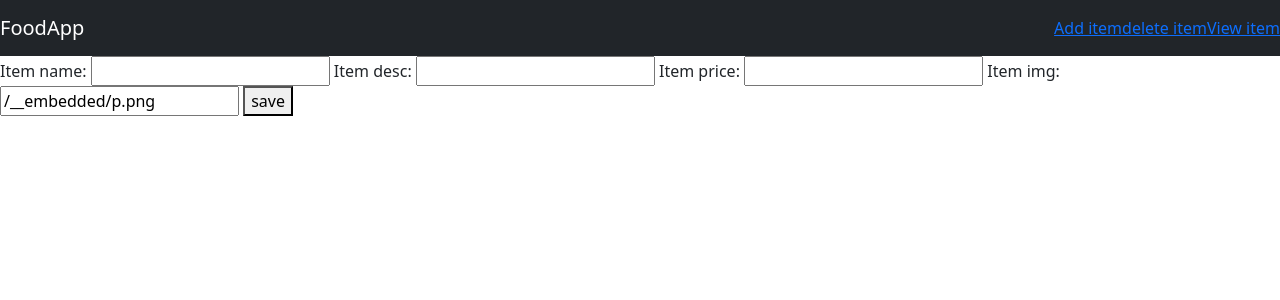
After one commit to Adwaith-NP/Udemy-django-projects, a Django app: page /add/ in a window 1280 px wide. The commit adds this page. Shown: the top 300 px of the page. Run offline with Django 4.2, Linux system fonts and the light colour scheme.

Commit message:
new updates

```diff
--- /dev/null
+++ b/project1/food/form.py
@@ -0,0 +1,7 @@
+from django import forms
+from .models import item
+
+class addItem(forms.ModelForm):
+    class Meta:
+        model = item
+        fields = ['item_name','item_desc','item_price','item_img']
--- /dev/null
+++ b/project1/food/templates/food/add.html
@@ -0,0 +1,8 @@
+{% extends 'food/base.html' %}
+{% block body %}
+    <form method="post">
+        {% csrf_token %}
+        {{form}}
+        <button type="submit">save</button>
+    </from>
+{%endblock%}
--- a/project1/food/templates/food/base.html
+++ b/project1/food/templates/food/base.html
@@ -15,7 +15,7 @@
             <a href=# class="navbar-brand">FoodApp</a>
 
             <div class="navbar">
-                <a class="nav-item nave-link" href="#">Add item</a>
+                <a class="nav-item nave-link" href="{% url 'food:add' %}">Add item</a>
                 <a class="nav-item nave-link" href="#">delete item</a>
                 <a class="nav-item nave-link" href="#">View item</a>
             </div>
--- a/project1/food/urls.py
+++ b/project1/food/urls.py
@@ -7,4 +7,5 @@ urlpatterns = [
     path('',views.index,name = 'Index'),
     path('item/',views.item_l,name = "item"),
     path('detail/<int:item_id>/',views.detail,name = "detail"),
+    path('add/',views.add_Item,name="add")
 ]
--- a/project1/food/views.py
+++ b/project1/food/views.py
@@ -1,7 +1,8 @@
 from django.http import HttpResponse
-from django.shortcuts import render
+from django.shortcuts import render,redirect
 from food.models import item
 from django.template import loader
+from food.form import addItem
 # Create your views here.
 
 def index(request):
@@ -21,3 +22,11 @@ def detail(request,item_id):
         'item_detail':details,
     }
     return render(request,'food/detail.html',context)
+
+def add_Item(request):
+    form = addItem(request.POST or None)
+
+    if form.is_valid():
+        form.save()
+        return redirect('food:Index')
+    return render(request,'food/add.html',{'form':form})
```
Also changed, not shown: project1/food/models.py (+1 -1 lines), project1/db.sqlite3, project1/food/migrations/0004_alter_item_item_img.py (added).
